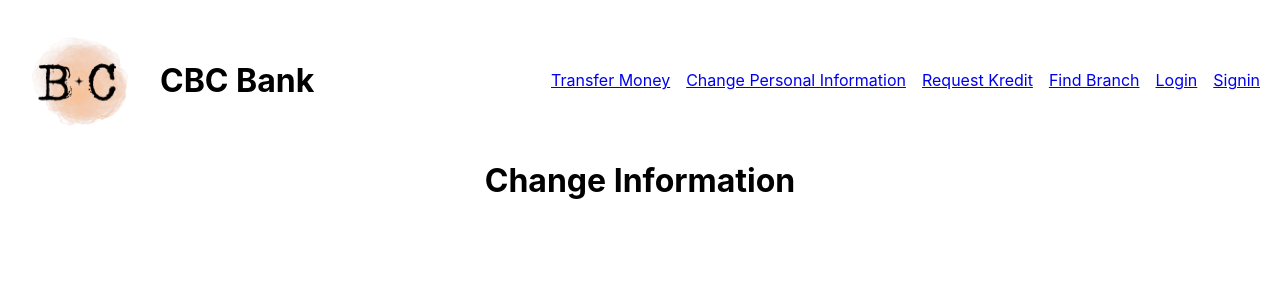
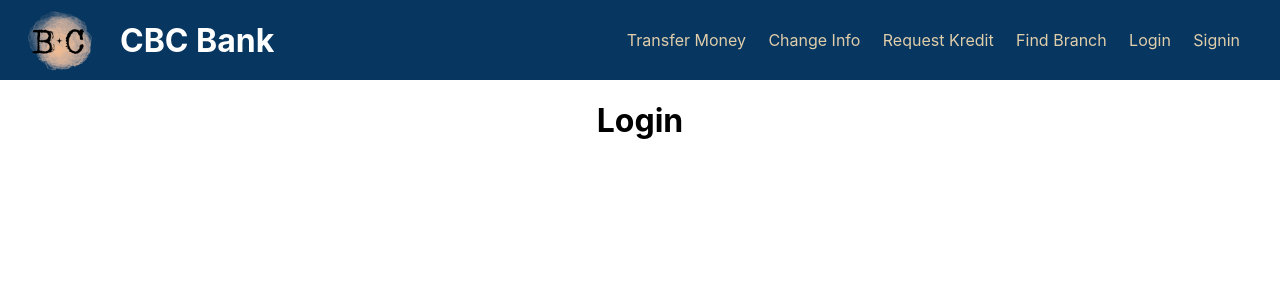
Before and after one commit to bekircbc/cbcbank-app-mern, a React (Vite) app: page /login in a window 1280 px wide. Shown: the top 300 px of the page. Built offline with nearby package versions, Linux system fonts and the light colour scheme.

Commit message:
components changed and styled. header styled.

```diff
--- a/src/App.jsx
+++ b/src/App.jsx
@@ -20,7 +20,7 @@ function App() {
         </div>
         <div className="navbar">
           <NavLink to="/transfermoney">Transfer Money</NavLink>
-          <NavLink to="/changeinfo">Change Personal Information</NavLink>
+          <NavLink to="/changeinfo">Change Info</NavLink>
           <NavLink to="/requestkredit">Request Kredit</NavLink>
           <NavLink to="/findbranch">Find Branch</NavLink>
           <NavLink to="/login">Login</NavLink>
--- a/src/App.scss
+++ b/src/App.scss
@@ -1,23 +1,40 @@
+body {
   .App {
     text-align: center;
     .header {
       display: flex;
       justify-content: space-between;
       align-items: center;
-    margin: 20px;
+      background-color: #073761;
+      width: 100vw;
+      height: 5rem;
+      color: white;
       .title {
         display: flex;
         justify-content: center;
         align-items: center;
+        margin: 20px;
         gap: 20px;
         img {
-        width: 120px;
+          width: 80px;
         }
       }
       .navbar {
         display: flex;
         justify-content: center;
-      gap: 1rem;
+        gap: 1.4rem;
+        margin: 20px;
+        padding: 20px;
+        a {
+          text-decoration: none;
+          font-size: 1rem;
+          color: #e0cdaa;
+        }
+        :hover {
+          color: white;
+          font-size: 1.1rem;
         }
       }
     }
+  }
+}
--- a/src/components/FindBranch.jsx
+++ b/src/components/FindBranch.jsx
@@ -1,7 +1,7 @@
 export const FindBranch = () => {
   return (
     <>
-      <h1>Change Information</h1>
+      <h1>Find Branch</h1>
     </>
   );
 };
--- a/src/components/Login.jsx
+++ b/src/components/Login.jsx
@@ -1,7 +1,7 @@
 export const Login = () => {
   return (
     <>
-      <h1>Change Information</h1>
+      <h1>Login</h1>
     </>
   );
 };
--- a/src/components/RequestKredit.jsx
+++ b/src/components/RequestKredit.jsx
@@ -1,7 +1,7 @@
 export const RequestKredit = () => {
   return (
     <>
-      <h1>Change Information</h1>
+      <h1>Request Kredit</h1>
     </>
   );
 };
--- a/src/components/SignIn.jsx
+++ b/src/components/SignIn.jsx
@@ -1,7 +1,7 @@
 export const SignIn = () => {
   return (
     <>
-      <h1>Change Information</h1>
+      <h1>Sign In</h1>
     </>
   );
 };
--- a/src/components/TransferMoney.jsx
+++ b/src/components/TransferMoney.jsx
@@ -1,7 +1,7 @@
 export const TransferMoney = () => {
   return (
     <>
-      <h1>Change Information</h1>
+      <h1>Transfer Money</h1>
     </>
   );
 };
```
Lines whose indentation alone changed are shown as unchanged.
